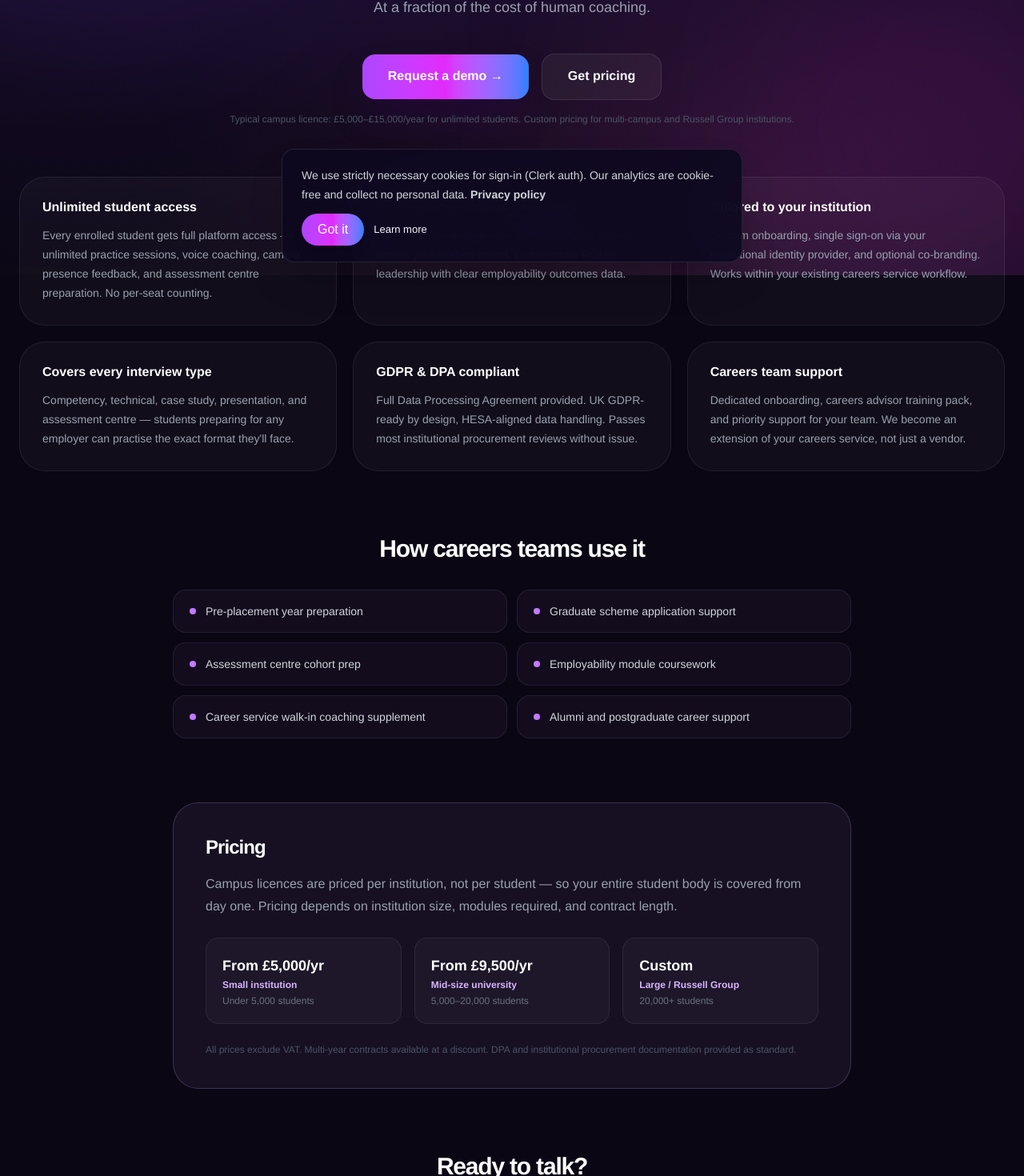
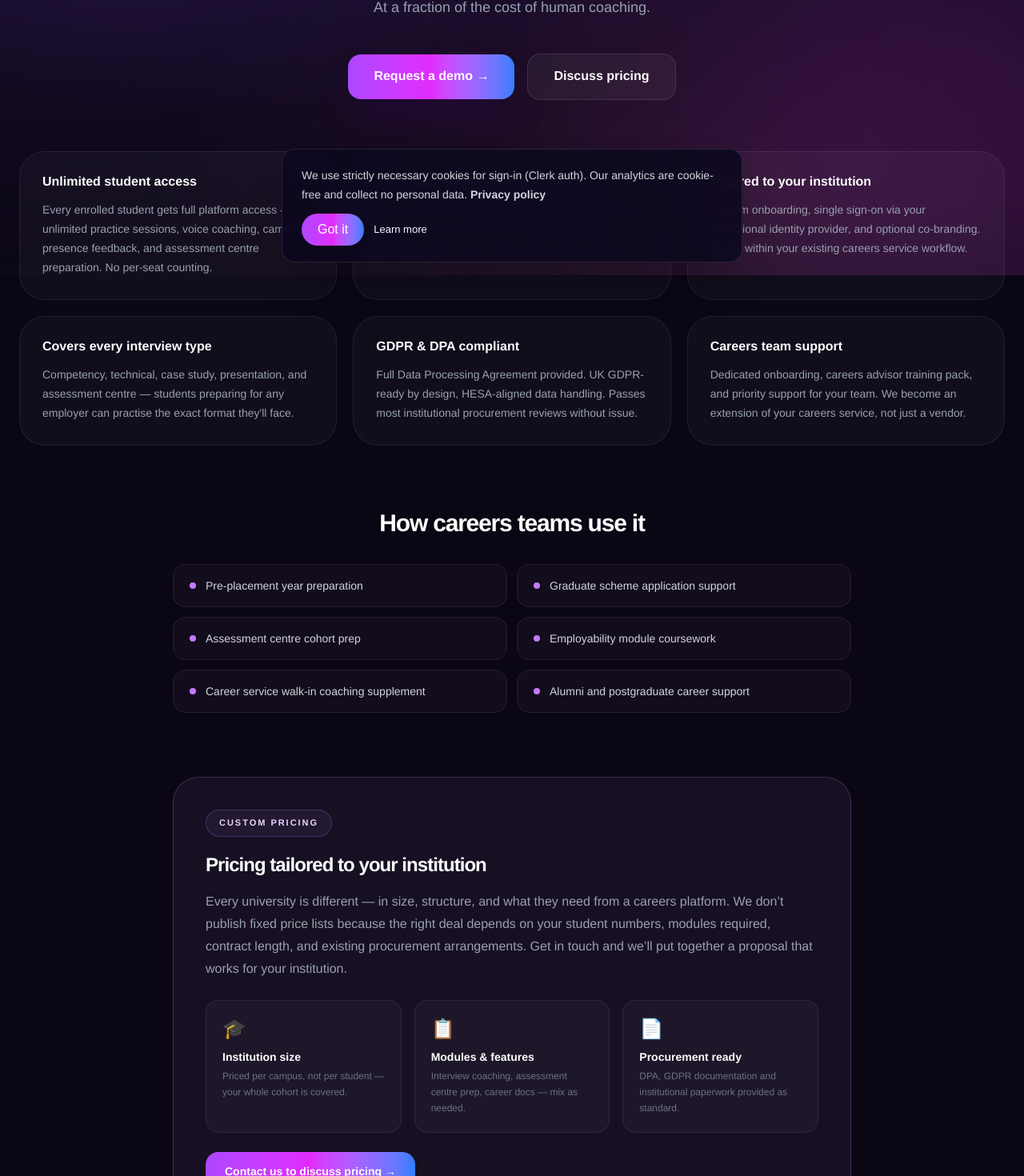
Before and after one commit to kumarrak1k/aim-mvp, a Next.js app: page /universities in a window 1280 px wide. Shown: the part 456-1926 px from the top of the page at 80% size. Built offline with nearby package versions, Linux system fonts and the light colour scheme.

Commit message:
Universities page: replace fixed pricing with custom pricing contact section
Co-Authored-By: Claude Sonnet 4.6 <noreply@anthropic.com>

```diff
--- a/app/universities/page.tsx
+++ b/app/universities/page.tsx
@@ -91,16 +91,12 @@ export default function UniversitiesPage() {
               Request a demo →
             </a>
             <a
-              href="mailto:universities@aicareermentor.co.uk?subject=Campus%20licence%20pricing"
+              href="mailto:universities@aicareermentor.co.uk?subject=Campus%20licence%20pricing%20enquiry"
               className="inline-flex items-center gap-2 rounded-2xl border border-white/10 bg-white/[0.05] px-8 py-4 text-base font-black text-white transition hover:bg-white/[0.09]"
             >
-              Get pricing
+              Discuss pricing
             </a>
           </div>
-          <p className="mt-4 text-xs text-gray-600">
-            Typical campus licence: £5,000–£15,000/year for unlimited students.
-            Custom pricing for multi-campus and Russell Group institutions.
-          </p>
         </section>
 
         {/* Benefits */}
@@ -136,34 +132,41 @@ export default function UniversitiesPage() {
           </div>
         </section>
 
-        {/* Pricing signal */}
+        {/* Custom pricing contact */}
         <section className="mx-auto max-w-4xl px-4 pb-20 sm:px-6">
           <div className="rounded-[2rem] border border-purple-300/20 bg-purple-300/[0.06] p-8 sm:p-10">
-            <h2 className="mb-4 text-2xl font-black tracking-[-0.04em]">Pricing</h2>
+            <div className="mb-5 inline-flex items-center gap-2 rounded-full border border-purple-400/25 bg-purple-400/[0.07] px-4 py-2 text-[11px] font-black uppercase tracking-[0.18em] text-purple-200">
+              Custom pricing
+            </div>
+            <h2 className="mb-4 text-2xl font-black tracking-[-0.04em]">Pricing tailored to your institution</h2>
             <p className="mb-6 text-base leading-7 text-gray-400">
-              Campus licences are priced per institution, not per student — so your
-              entire student body is covered from day one. Pricing depends on
-              institution size, modules required, and contract length.
+              Every university is different — in size, structure, and what they need from
+              a careers platform. We don&rsquo;t publish fixed price lists because the right
+              deal depends on your student numbers, modules required, contract length, and
+              existing procurement arrangements. Get in touch and we&rsquo;ll put together a
+              proposal that works for your institution.
             </p>
             <div className="mb-6 grid gap-4 sm:grid-cols-3">
               {[
-                { tier: "Small institution", range: "Under 5,000 students", price: "From £5,000/yr" },
-                { tier: "Mid-size university", range: "5,000–20,000 students", price: "From £9,500/yr" },
-                { tier: "Large / Russell Group", range: "20,000+ students", price: "Custom" },
-              ].map((t) => (
-                <div
-                  key={t.tier}
-                  className="rounded-2xl border border-white/[0.08] bg-white/[0.03] p-5"
-                >
-                  <p className="text-lg font-black">{t.price}</p>
-                  <p className="mt-0.5 text-xs font-bold text-purple-300">{t.tier}</p>
-                  <p className="mt-1 text-xs text-gray-500">{t.range}</p>
+                { icon: "🎓", label: "Institution size", desc: "Priced per campus, not per student — your whole cohort is covered." },
+                { icon: "📋", label: "Modules & features", desc: "Interview coaching, assessment centre prep, career docs — mix as needed." },
+                { icon: "📄", label: "Procurement ready", desc: "DPA, GDPR documentation and institutional paperwork provided as standard." },
+              ].map((item) => (
+                <div key={item.label} className="rounded-2xl border border-white/[0.08] bg-white/[0.03] p-5">
+                  <p className="mb-2 text-2xl">{item.icon}</p>
+                  <p className="mb-1 text-sm font-black text-white">{item.label}</p>
+                  <p className="text-xs leading-5 text-gray-500">{item.desc}</p>
                 </div>
               ))}
             </div>
-            <p className="text-xs text-gray-600">
-              All prices exclude VAT. Multi-year contracts available at a discount.
-              DPA and institutional procurement documentation provided as standard.
+            <a
+              href="mailto:universities@aicareermentor.co.uk?subject=Campus%20licence%20pricing%20enquiry"
+              className="inline-flex items-center gap-2 rounded-2xl bg-gradient-to-r from-purple-500 via-fuchsia-500 to-blue-500 px-6 py-3.5 text-sm font-black text-white shadow-lg transition hover:scale-[1.02]"
+            >
+              Contact us to discuss pricing →
+            </a>
+            <p className="mt-3 text-xs text-gray-600">
+              universities@aicareermentor.co.uk · We respond within one working day
             </p>
           </div>
         </section>
```
